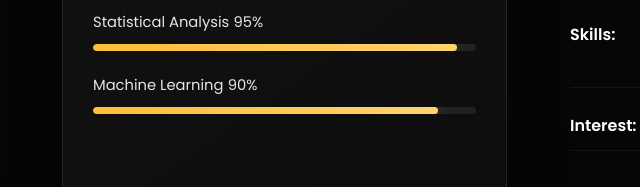
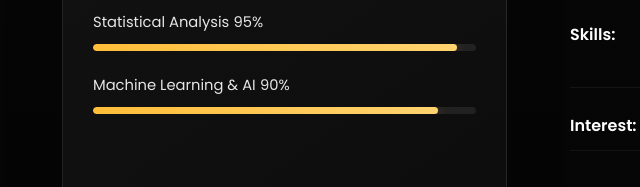
Before and after one commit to SiamWR/siamrahmanportfolio.github.io, a plain HTML site: page index.html in a window 1280 px wide. Shown: the part 1453-1640 px from the top of the page, 23-663 px from the left. Drawn offline with Linux system fonts and the light colour scheme; files whose address does not match are found by name.

Commit message:
Update index.html

```diff
--- a/index.html
+++ b/index.html
@@ -914,7 +914,7 @@
                   <div class="progress-bar" role="progressbar" style="width: 95%;" aria-valuenow="95" aria-valuemin="0" aria-valuemax="100"></div>
                 </div>
 
-                <span>Machine Learning</span> <span class="pull-right">90%</span>
+                <span>Machine Learning & AI</span> <span class="pull-right">90%</span>
                 <div class="progress mb-0">
                   <div class="progress-bar" role="progressbar" style="width: 90%;" aria-valuenow="90" aria-valuemin="0" aria-valuemax="100"></div>
                 </div>
```
